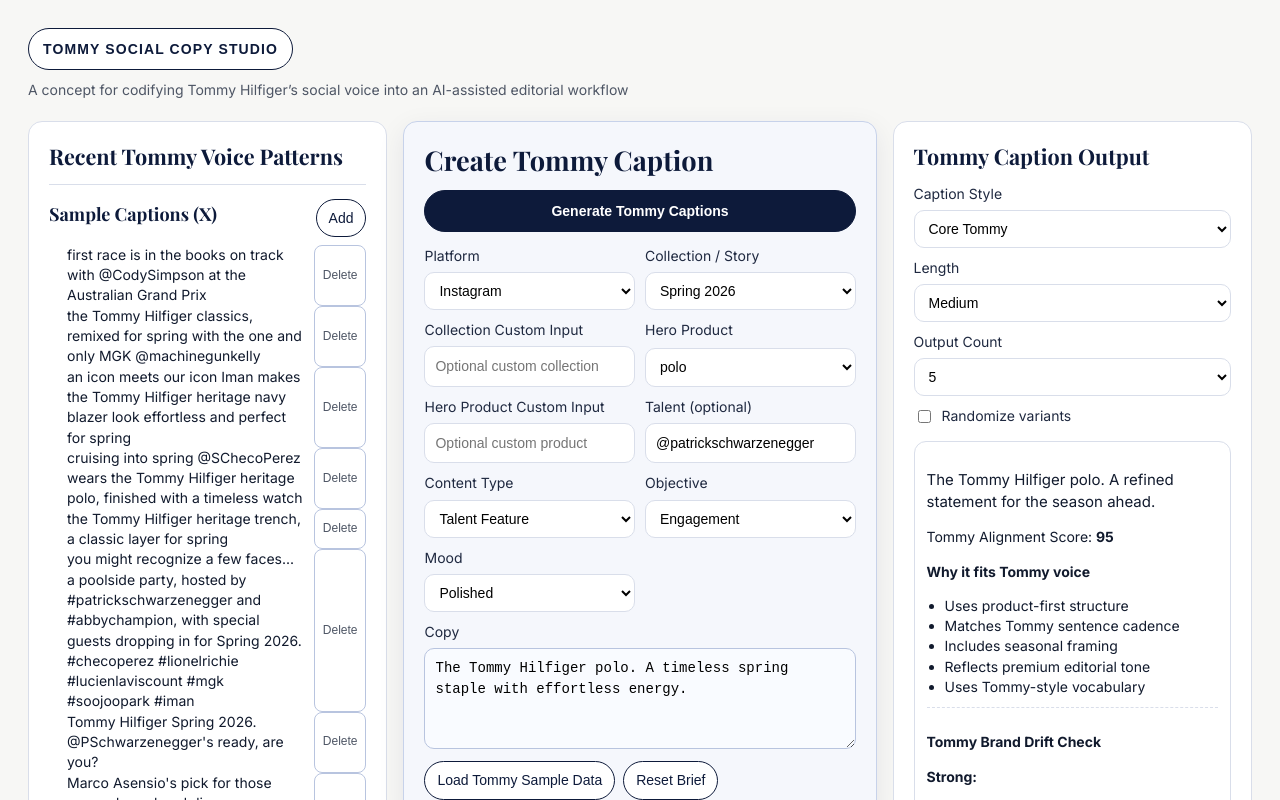
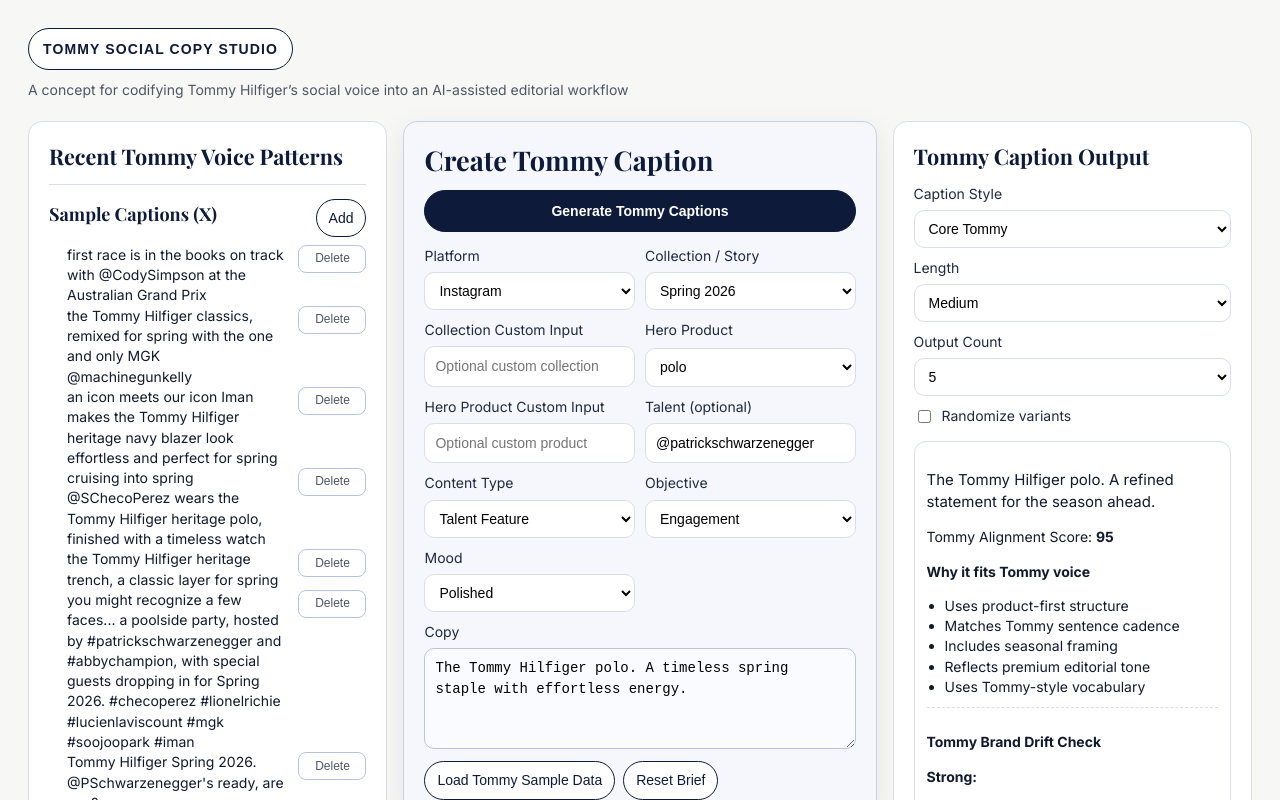
Before and after one commit to ivandashkovbot/tommy-social-copy-studio, a React (Vite) app: page / in a window 1280 px wide. Both pictures are taken after a click on the button "Enter Studio". Shown: the top 800 px of the page. Built offline with nearby package versions, Linux system fonts and the light colour scheme.

Commit message:
Normalize delete button sizing and extend editable voice lists

```diff
--- a/src/App.css
+++ b/src/App.css
@@ -138,16 +138,24 @@
 .editable-item {
   display: flex;
   justify-content: space-between;
+  align-items: flex-start;
   gap: 10px;
 }
 
 .icon-btn {
   border-color: #b8c4df;
   color: var(--muted);
-  padding: 4px 8px;
+  width: 68px;
+  height: 28px;
+  min-width: 68px;
+  padding: 0;
   border-radius: 8px;
   font-size: 12px;
   white-space: nowrap;
+  display: inline-flex;
+  align-items: center;
+  justify-content: center;
+  flex-shrink: 0;
 }
 
 ul,
--- a/src/App.jsx
+++ b/src/App.jsx
@@ -163,19 +163,14 @@
     'Soft CTA language',
   ])
 
-  const voiceProfile = useMemo(
-    () => ({
-      vocab: ['heritage', 'classic', 'timeless', 'effortless', 'staple', 'spring', 'modern craftsmanship', 'style', 'look'],
-      templates: [
-        'The Tommy Hilfiger [product]. A [descriptor] for [season].',
-        '@[talent] in the [product].',
-        'The [product], a Tommy Hilfiger [season] staple.',
-        '[Talent] setting the tone for [season/style].',
-        '[Product category] with modern craftsmanship and timeless energy.',
-      ],
-    }),
-    [],
-  )
+  const [vocabItems, setVocabItems] = useState(['heritage', 'classic', 'timeless', 'effortless', 'staple', 'spring', 'modern craftsmanship', 'style', 'look'])
+  const [templateItems, setTemplateItems] = useState([
+    'The Tommy Hilfiger [product]. A [descriptor] for [season].',
+    '@[talent] in the [product].',
+    'The [product], a Tommy Hilfiger [season] staple.',
+    '[Talent] setting the tone for [season/style].',
+    '[Product category] with modern craftsmanship and timeless energy.',
+  ])
 
   const generateCaptions = () => {
     const next = Array.from({ length: controls.outputCount }, (_, idx) => buildCaption(brief, controls, idx))
@@ -205,6 +200,14 @@
       'Talent tagging',
       'Minimal slang',
       'Soft CTA language',
+    ])
+    setVocabItems(['heritage', 'classic', 'timeless', 'effortless', 'staple', 'spring', 'modern craftsmanship', 'style', 'look'])
+    setTemplateItems([
+      'The Tommy Hilfiger [product]. A [descriptor] for [season].',
+      '@[talent] in the [product].',
+      'The [product], a Tommy Hilfiger [season] staple.',
+      '[Talent] setting the tone for [season/style].',
+      '[Product category] with modern craftsmanship and timeless energy.',
     ])
     generateCaptions()
   }
@@ -289,10 +292,10 @@
             <ul>{toneItems.map((v, index) => <li key={`${v}-${index}`} className="editable-item"><span>{v}</span><button className="icon-btn" onClick={() => deleteListItem(setToneItems, index)}>Delete</button></li>)}</ul>
             <p className="section-head"><strong>Structure</strong><button onClick={() => addListItem(setStructureItems, 'Structure')}>Add</button></p>
             <ul>{structureItems.map((v, index) => <li key={`${v}-${index}`} className="editable-item"><span>{v}</span><button className="icon-btn" onClick={() => deleteListItem(setStructureItems, index)}>Delete</button></li>)}</ul>
-            <p><strong>Signature Vocabulary</strong></p>
-            <ul>{voiceProfile.vocab.map((v) => <li key={v}>{v}</li>)}</ul>
-            <p><strong>Common Tommy Caption Templates</strong></p>
-            <ol>{voiceProfile.templates.map((v) => <li key={v}>{v}</li>)}</ol>
+            <p className="section-head"><strong>Signature Vocabulary</strong><button onClick={() => addListItem(setVocabItems, 'Signature Vocabulary')}>Add</button></p>
+            <ul>{vocabItems.map((v, index) => <li key={`${v}-${index}`} className="editable-item"><span>{v}</span><button className="icon-btn" onClick={() => deleteListItem(setVocabItems, index)}>Delete</button></li>)}</ul>
+            <p className="section-head"><strong>Common Tommy Caption Templates</strong><button onClick={() => addListItem(setTemplateItems, 'Common Tommy Caption Templates')}>Add</button></p>
+            <ol>{templateItems.map((v, index) => <li key={`${v}-${index}`} className="editable-item"><span>{v}</span><button className="icon-btn" onClick={() => deleteListItem(setTemplateItems, index)}>Delete</button></li>)}</ol>
             <p className="note">Observed voice: social captions written like fashion editorial headlines.</p>
           </div>
         </aside>
```
